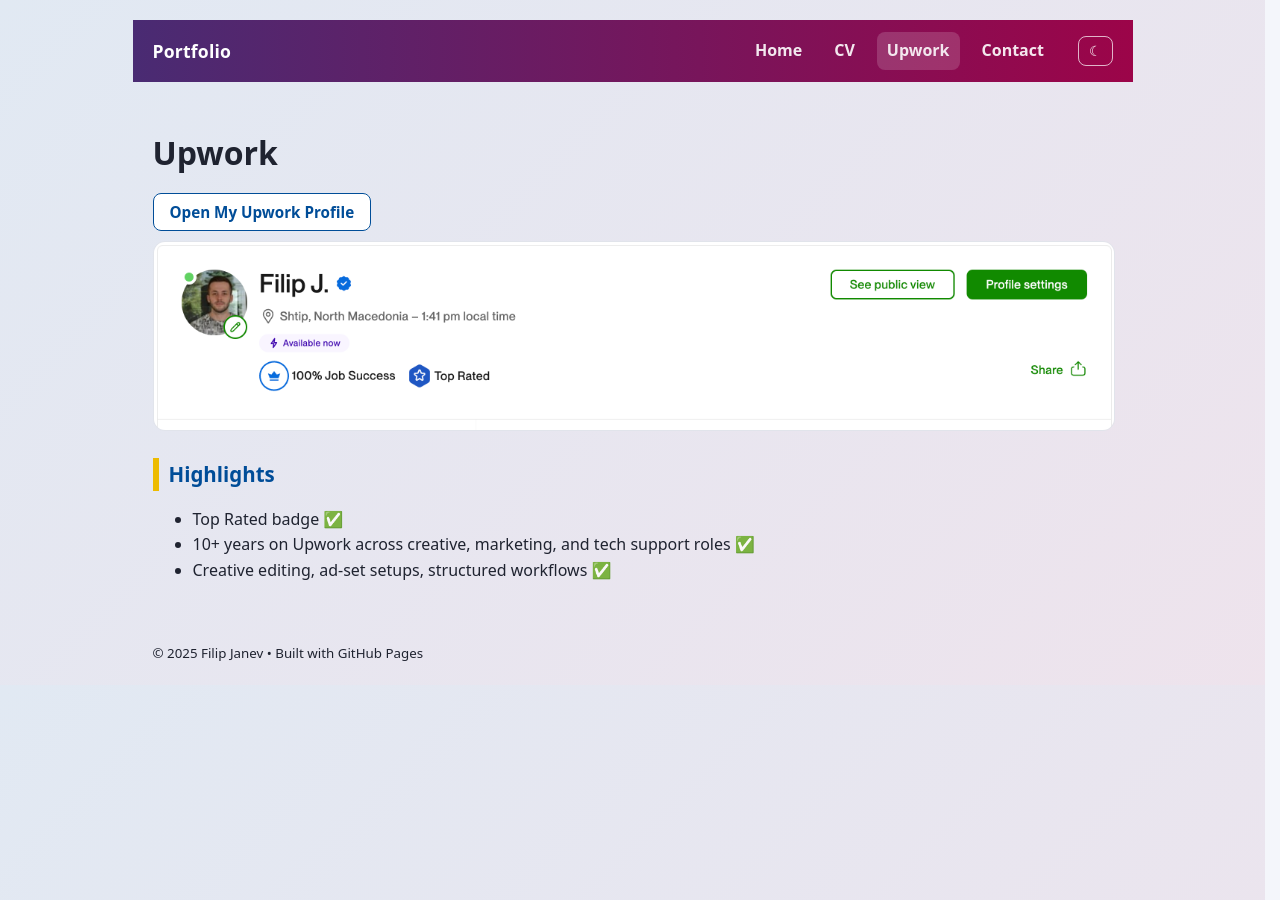
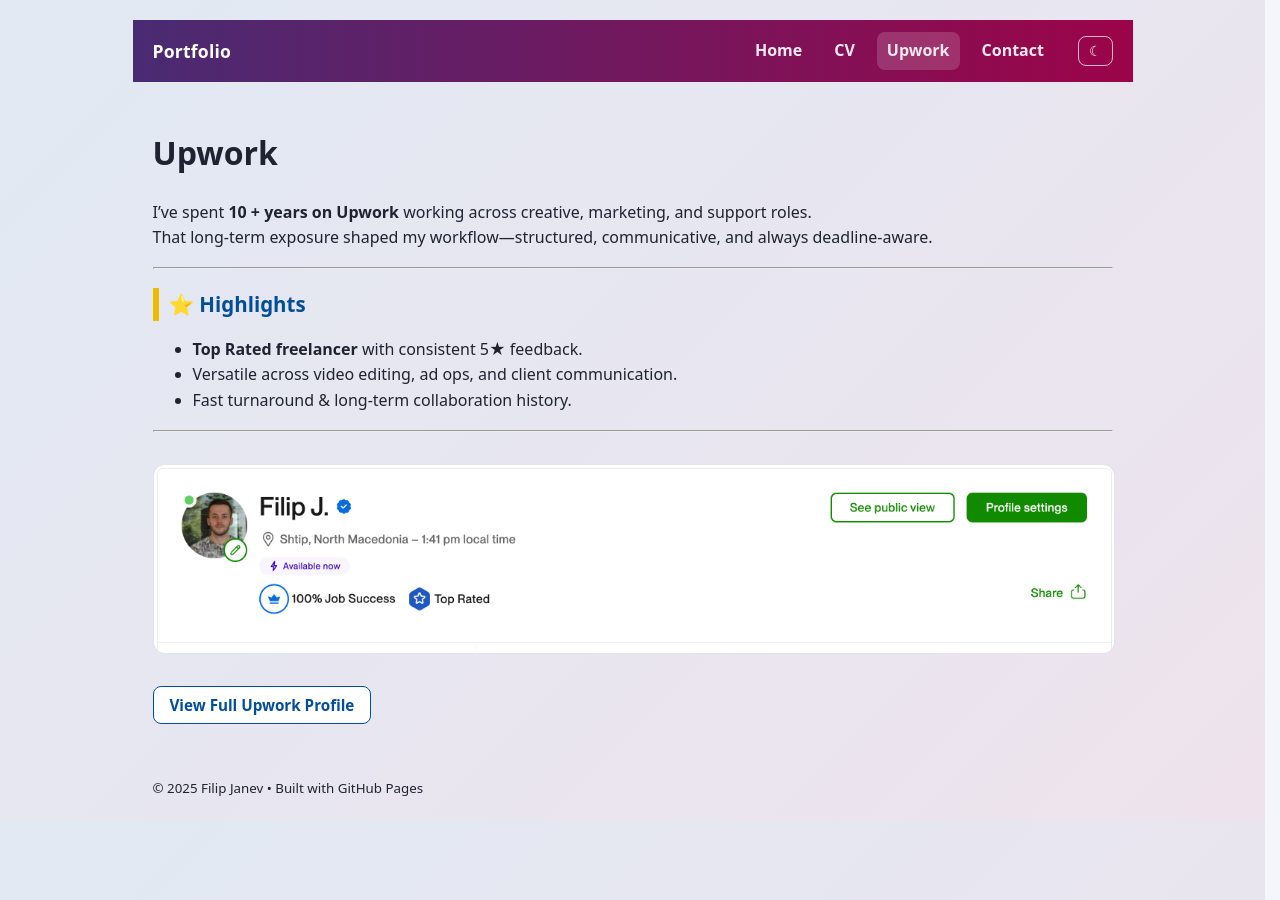
Before and after one commit to f96j-world/f96j-world.github.io, a Jekyll site: the page built from upwork.md, in a window 1280 px wide. Built offline with Jekyll 4.4.1, drawn with Linux system fonts in a browser that asks for light colours.

Commit message:
Update upwork.md

```diff
--- a/upwork.md
+++ b/upwork.md
@@ -5,11 +5,18 @@
 
 # Upwork
 
-<p><a class="btn" href="https://www.upwork.com/freelancers/~016c8e482f2485cc4b" target="_blank">Open My Upwork Profile</a></p>
+I’ve spent **10 + years on Upwork** working across creative, marketing, and support roles.
+That long-term exposure shaped my workflow—structured, communicative, and always deadline-aware.
 
-<img loading="lazy" src="/assets/upwork-history.jpg" alt="Upwork history" style="max-width:100%; border:1px solid #e1e4eb; border-radius:12px;">
+---
 
-## Highlights
-- Top Rated badge ✅
-- 10+ years on Upwork across creative, marketing, and tech support roles ✅
-- Creative editing, ad-set setups, structured workflows ✅
+## ⭐ Highlights
+- **Top Rated freelancer** with consistent 5★ feedback.
+- Versatile across video editing, ad ops, and client communication.
+- Fast turnaround & long-term collaboration history.
+
+---
+
+<img loading="lazy" src="/assets/upwork-history.jpg" alt="Upwork history" style="max-width:100%;border:1px solid #e1e4eb;border-radius:12px;margin:1rem 0;">
+
+<p><a class="btn" href="https://www.upwork.com/freelancers/~016c8e482f2485cc4b" target="_blank">View Full Upwork Profile</a></p>
```
